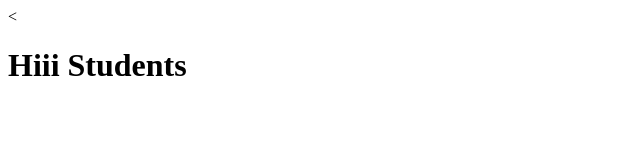
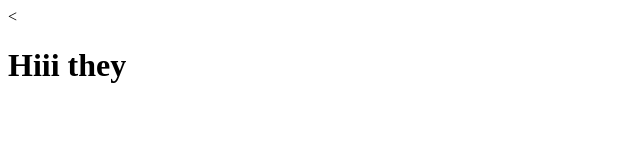
Before and after one commit to theyaneshj17/angularjs, a plain HTML site: page index.html in a window 1280 px wide. Shown: the whole page, without its empty margins (0-640 px from the left). Drawn offline with Linux system fonts and the light colour scheme.

Commit message:
Second Version

```diff
--- a/index.html
+++ b/index.html
@@ -5,6 +5,6 @@
     <title>  Hello World! </title>
   </head>
   <body>
-    <h1>Hiii Students </h1>
+    <h1>Hiii they </h1>
   </body>
 </html>
```
